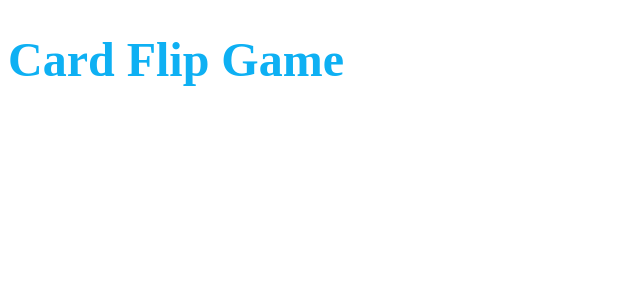
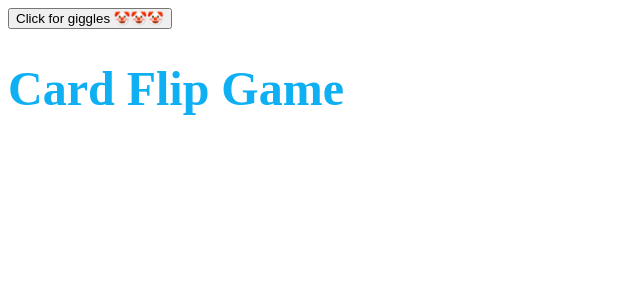
Before and after one commit to millipede-cpu/giggle-click, a React (Vite) app in the folder app/: page /card-flip-game in a window 1280 px wide. Shown: the top 300 px of the page, without its empty margins (0-640 px from the left). Built offline with nearby package versions, Linux system fonts and the light colour scheme.

Commit message:
Add NextButton to CardFlipGame component
Co-authored-by: Peter <PJSalter@users.noreply.github.com>
Co-authored-by: Milly <millipede-cpu@users.noreply.github.com>

```diff
--- a/app/src/CardFlipGame.tsx
+++ b/app/src/CardFlipGame.tsx
@@ -1,7 +1,13 @@
 import styled from "styled-components";
+import NextButton from "./NextButton";
 
 export default function CardFlipGame() {
-  return <Title>Card Flip Game</Title>;
+  return (
+    <>
+      <NextButton />
+      <Title>Card Flip Game</Title>
+    </>
+  );
 }
 
 const Title = styled.h1`
```
